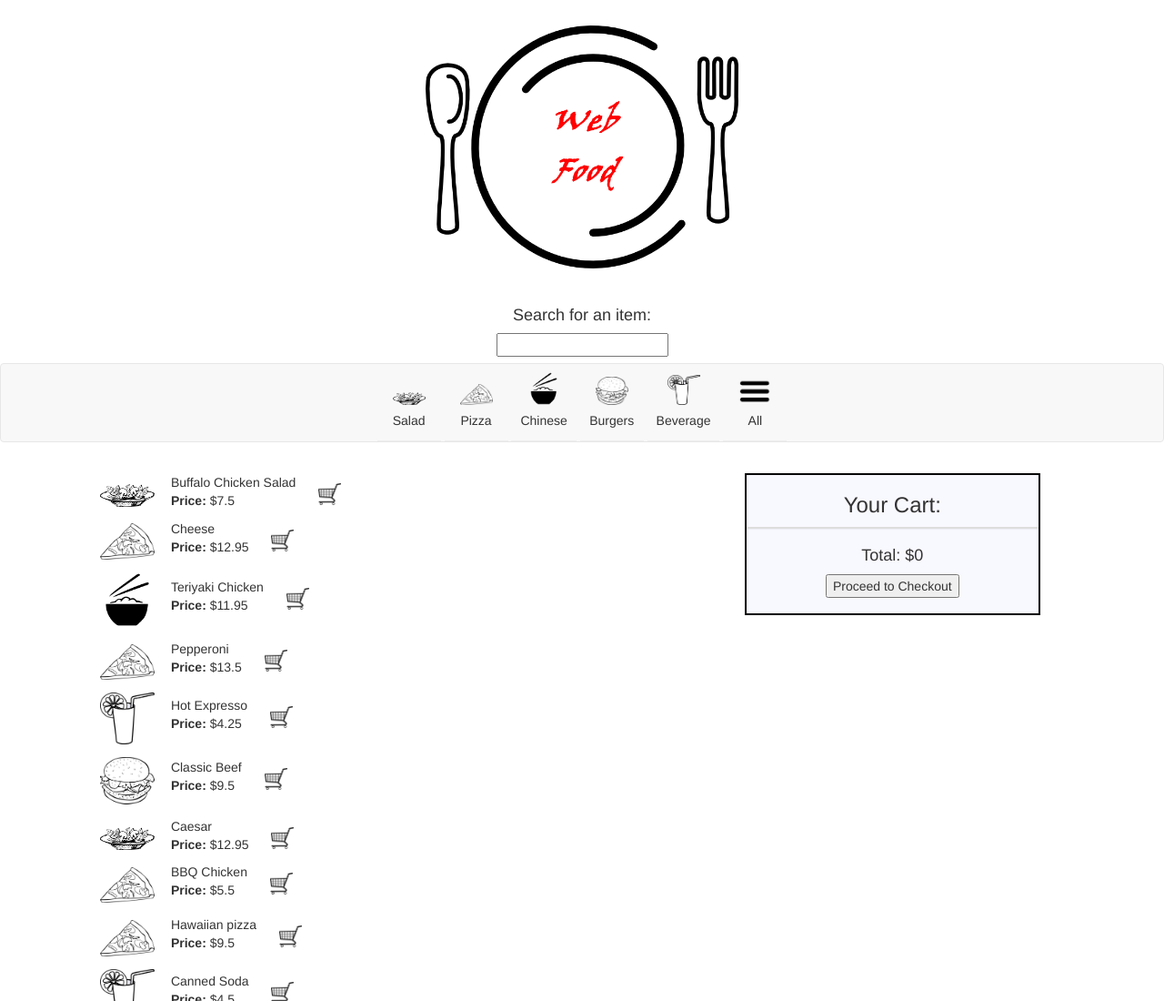
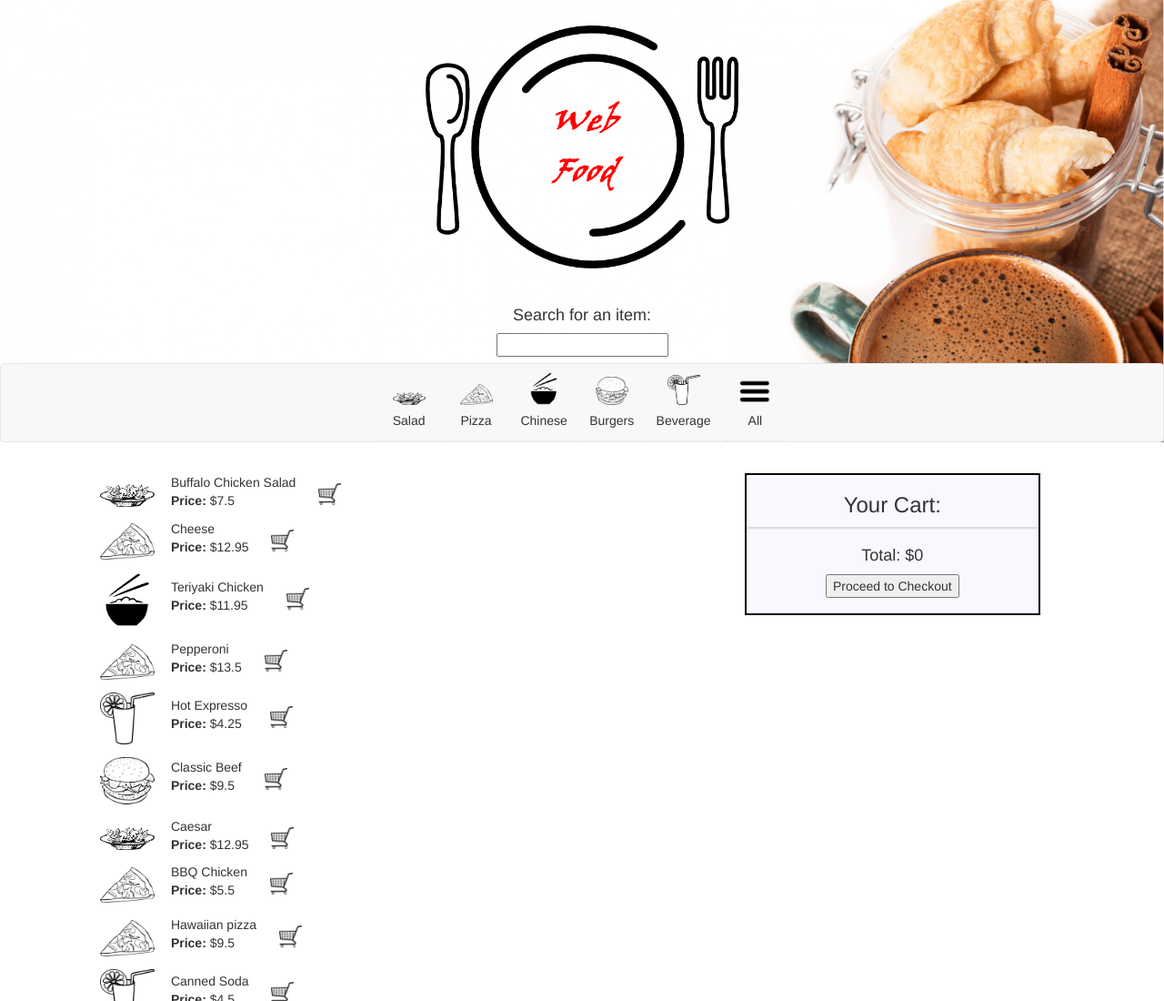
Before and after one commit to igormeira/webfood, a plain HTML site: page index.html in a window 1280 px wide. Shown: the top 1100 px of the page at 91% size. Drawn offline with nearby package versions, Linux system fonts and the light colour scheme.

Commit message:
New Folders

```diff
--- a/css/app.css
+++ b/css/app.css
@@ -2,7 +2,7 @@
 /*				  BACKGROUND IMAGE			      */
 /**************************************************/
 #begin {
-  background-image: url("images/wallpaper.jpg");
+  background-image: url("../images/wallpaper.jpg");
   background-size: 99.95%;
 }
 
```
